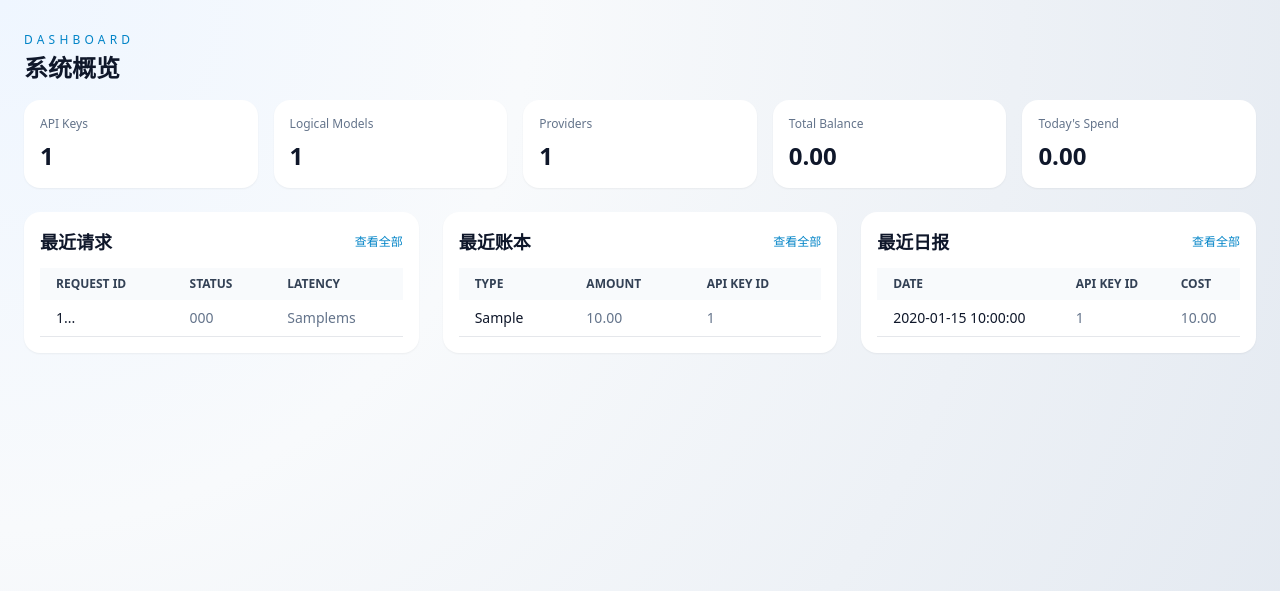
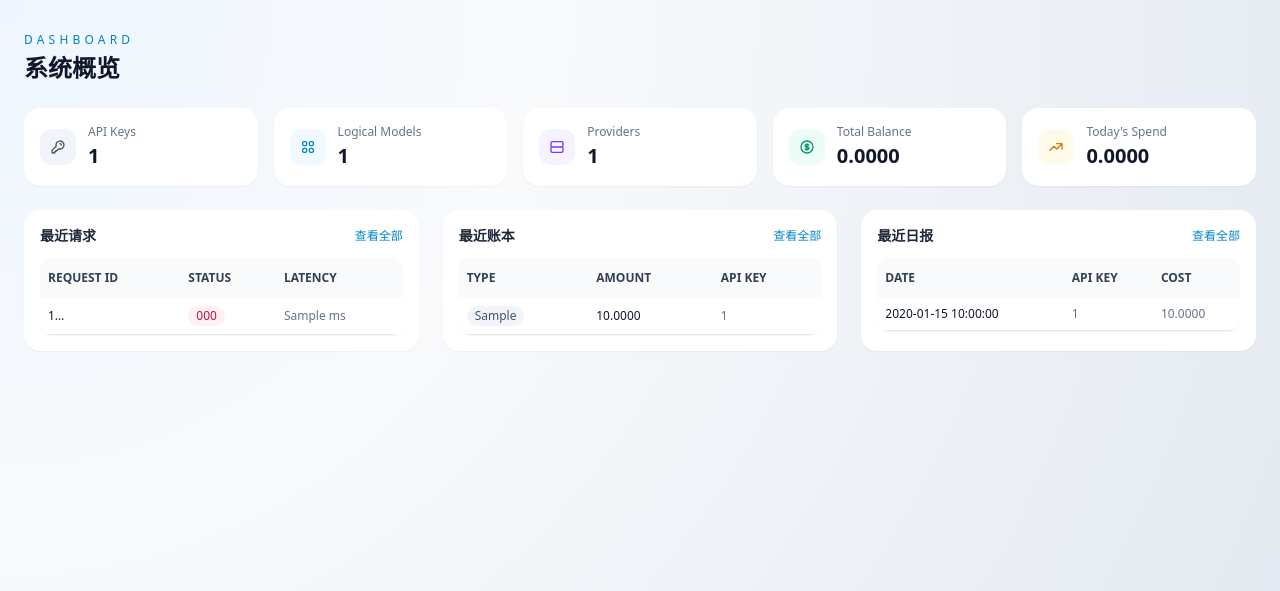
Before and after one commit to liuzhenghua/llm-router, a FastAPI app: template src/llm_router/templates/dashboard.html in a window 1280 px wide. Shown: the top 591 px of the page. Run offline with FastAPI, Linux system fonts and the light colour scheme; the template is opened without the code that fills it: most values are stand-ins (such as "Sample title", 1, 10 or a date in 2020); parts of the project's set-up code (start-up, migrations or seed data) failed here and were passed over; some libraries are stand-ins or nearby versions.

Commit message:
style(ui): improve billing and dashboard page layout and styling
- Refine spacing and margins in billing and dashboard templates for consistency
- Add labels and grouping to API Key filter in billing with improved form styling
- Update table styles with rounded corners, shadows, and compact paddings
- Introduce color-coded badges for ledger change types and request status codes
- Adjust font sizes and weights for headings and table contents for better readability
- Replace static counts with styled stat cards including icons on dashboard
- Enhance recent activity panels with improved header layout and link styles
- Add reset button to billing API key filter to clear selection easily
- Increase precision display for financial amounts in tables and summary cards
- General polish on search inputs placeholders and container spacing in both pages

```diff
--- a/src/llm_router/templates/dashboard.html
+++ b/src/llm_router/templates/dashboard.html
@@ -1,87 +1,161 @@
 {% extends "base.html" %}
 {% block page_content %}
-<div class="mb-4">
+<div class="mb-6">
   <p class="text-xs uppercase tracking-[0.35em] text-sky-600">Dashboard</p>
   <h1 class="mt-1 text-2xl font-bold">系统概览</h1>
 </div>
 
-<div class="grid gap-4 md:grid-cols-2 xl:grid-cols-5">
-  <div class="rounded-2xl bg-white p-4 shadow-sm"><div class="text-xs text-slate-500">API Keys</div><div class="mt-2 text-2xl font-bold">{{ api_keys|length }}</div></div>
-  <div class="rounded-2xl bg-white p-4 shadow-sm"><div class="text-xs text-slate-500">Logical Models</div><div class="mt-2 text-2xl font-bold">{{ logical_models|length }}</div></div>
-  <div class="rounded-2xl bg-white p-4 shadow-sm"><div class="text-xs text-slate-500">Providers</div><div class="mt-2 text-2xl font-bold">{{ provider_models|length }}</div></div>
-  <div class="rounded-2xl bg-white p-4 shadow-sm"><div class="text-xs text-slate-500">Total Balance</div><div class="mt-2 text-2xl font-bold">{{ "%.2f"|format(total_balance) }}</div></div>
-  <div class="rounded-2xl bg-white p-4 shadow-sm"><div class="text-xs text-slate-500">Today's Spend</div><div class="mt-2 text-2xl font-bold">{{ "%.2f"|format(total_daily_spend) }}</div></div>
+<!-- ── Stat cards ── -->
+<div class="mb-6 grid gap-4 sm:grid-cols-2 xl:grid-cols-5">
+  <div class="flex items-center gap-3 rounded-2xl bg-white p-4 shadow-sm">
+    <div class="flex h-9 w-9 shrink-0 items-center justify-center rounded-xl bg-slate-100">
+      <svg class="h-4 w-4 text-slate-600" fill="none" stroke="currentColor" viewBox="0 0 24 24"><path stroke-linecap="round" stroke-linejoin="round" stroke-width="2" d="M15 7a2 2 0 012 2m4 0a6 6 0 01-7.743 5.743L11 17H9v2H7v2H4a1 1 0 01-1-1v-2.586a1 1 0 01.293-.707l5.964-5.964A6 6 0 1121 9z"/></svg>
+    </div>
+    <div>
+      <div class="text-xs text-slate-500">API Keys</div>
+      <div class="mt-0.5 text-xl font-bold text-slate-900">{{ api_keys|length }}</div>
+    </div>
+  </div>
+  <div class="flex items-center gap-3 rounded-2xl bg-white p-4 shadow-sm">
+    <div class="flex h-9 w-9 shrink-0 items-center justify-center rounded-xl bg-sky-50">
+      <svg class="h-4 w-4 text-sky-600" fill="none" stroke="currentColor" viewBox="0 0 24 24"><path stroke-linecap="round" stroke-linejoin="round" stroke-width="2" d="M4 6a2 2 0 012-2h2a2 2 0 012 2v2a2 2 0 01-2 2H6a2 2 0 01-2-2V6zM14 6a2 2 0 012-2h2a2 2 0 012 2v2a2 2 0 01-2 2h-2a2 2 0 01-2-2V6zM4 16a2 2 0 012-2h2a2 2 0 012 2v2a2 2 0 01-2 2H6a2 2 0 01-2-2v-2zM14 16a2 2 0 012-2h2a2 2 0 012 2v2a2 2 0 01-2 2h-2a2 2 0 01-2-2v-2z"/></svg>
+    </div>
+    <div>
+      <div class="text-xs text-slate-500">Logical Models</div>
+      <div class="mt-0.5 text-xl font-bold text-slate-900">{{ logical_models|length }}</div>
+    </div>
+  </div>
+  <div class="flex items-center gap-3 rounded-2xl bg-white p-4 shadow-sm">
+    <div class="flex h-9 w-9 shrink-0 items-center justify-center rounded-xl bg-violet-50">
+      <svg class="h-4 w-4 text-violet-600" fill="none" stroke="currentColor" viewBox="0 0 24 24"><path stroke-linecap="round" stroke-linejoin="round" stroke-width="2" d="M5 12h14M5 12a2 2 0 01-2-2V6a2 2 0 012-2h14a2 2 0 012 2v4a2 2 0 01-2 2M5 12a2 2 0 00-2 2v4a2 2 0 002 2h14a2 2 0 002-2v-4a2 2 0 00-2-2"/></svg>
+    </div>
+    <div>
+      <div class="text-xs text-slate-500">Providers</div>
+      <div class="mt-0.5 text-xl font-bold text-slate-900">{{ provider_models|length }}</div>
+    </div>
+  </div>
+  <div class="flex items-center gap-3 rounded-2xl bg-white p-4 shadow-sm">
+    <div class="flex h-9 w-9 shrink-0 items-center justify-center rounded-xl bg-emerald-50">
+      <svg class="h-4 w-4 text-emerald-600" fill="none" stroke="currentColor" viewBox="0 0 24 24"><path stroke-linecap="round" stroke-linejoin="round" stroke-width="2" d="M12 8c-1.657 0-3 .895-3 2s1.343 2 3 2 3 .895 3 2-1.343 2-3 2m0-8c1.11 0 2.08.402 2.599 1M12 8V7m0 1v8m0 0v1m0-1c-1.11 0-2.08-.402-2.599-1M21 12a9 9 0 11-18 0 9 9 0 0118 0z"/></svg>
+    </div>
+    <div>
+      <div class="text-xs text-slate-500">Total Balance</div>
+      <div class="mt-0.5 text-xl font-bold text-slate-900">{{ "%.4f"|format(total_balance) }}</div>
+    </div>
+  </div>
+  <div class="flex items-center gap-3 rounded-2xl bg-white p-4 shadow-sm">
+    <div class="flex h-9 w-9 shrink-0 items-center justify-center rounded-xl bg-amber-50">
+      <svg class="h-4 w-4 text-amber-600" fill="none" stroke="currentColor" viewBox="0 0 24 24"><path stroke-linecap="round" stroke-linejoin="round" stroke-width="2" d="M13 7h8m0 0v8m0-8l-8 8-4-4-6 6"/></svg>
+    </div>
+    <div>
+      <div class="text-xs text-slate-500">Today's Spend</div>
+      <div class="mt-0.5 text-xl font-bold text-slate-900">{{ "%.4f"|format(total_daily_spend) }}</div>
+    </div>
+  </div>
 </div>
 
-<div class="mt-6 grid gap-6 xl:grid-cols-3">
+<!-- ── Recent panels ── -->
+<div class="grid gap-6 xl:grid-cols-3">
+
+  <!-- 最近请求 -->
   <section class="rounded-2xl bg-white p-4 shadow-sm">
-    <div class="mb-3 flex items-center justify-between"><h2 class="text-lg font-semibold">最近请求</h2><a href="/admin/requests" class="text-xs text-sky-600">查看全部</a></div>
-    <div class="overflow-x-auto">
+    <div class="mb-3 flex items-center justify-between">
+      <h2 class="text-sm font-semibold text-slate-800">最近请求</h2>
+      <a href="/admin/requests" class="text-xs text-sky-600 hover:underline">查看全部</a>
+    </div>
+    <div class="overflow-x-auto rounded-xl bg-white shadow-sm">
       <table class="w-full text-sm text-left text-slate-500">
         <thead class="text-xs text-slate-700 uppercase bg-slate-50">
           <tr>
-            <th scope="col" class="px-4 py-2">Request ID</th>
-            <th scope="col" class="px-4 py-2">Status</th>
-            <th scope="col" class="px-4 py-2">Latency</th>
+            <th scope="col" class="px-2 py-3 whitespace-nowrap">Request ID</th>
+            <th scope="col" class="px-2 py-3 whitespace-nowrap">Status</th>
+            <th scope="col" class="px-2 py-3 whitespace-nowrap">Latency</th>
           </tr>
         </thead>
         <tbody>
           {% for item in recent_logs %}
           <tr class="bg-white border-b">
-            <td class="px-4 py-2 font-medium text-slate-900"><a href="/admin/requests/{{ item.id }}" class="hover:underline">{{ item.request_id[:16] }}...</a></td>
-            <td class="px-4 py-2">{{ item.status_code }}</td>
-            <td class="px-4 py-2">{{ item.latency_ms or "-" }}ms</td>
+            <td class="px-2 py-2 text-xs font-medium text-slate-900 whitespace-nowrap">
+              <a href="/admin/requests/{{ item.id }}" class="hover:underline">{{ item.request_id[:14] }}…</a>
+            </td>
+            <td class="px-2 py-2 text-xs whitespace-nowrap">
+              {% if item.status_code and item.status_code < 300 %}
+              <span class="inline-flex items-center rounded-full bg-emerald-50 px-2 py-0.5 text-xs font-medium text-emerald-700">{{ item.status_code }}</span>
+              {% else %}
+              <span class="inline-flex items-center rounded-full bg-rose-50 px-2 py-0.5 text-xs font-medium text-rose-700">{{ item.status_code }}</span>
+              {% endif %}
+            </td>
+            <td class="px-2 py-2 text-xs whitespace-nowrap">{{ item.latency_ms or "-" }} ms</td>
           </tr>
           {% endfor %}
         </tbody>
       </table>
     </div>
   </section>
+
+  <!-- 最近账本 -->
   <section class="rounded-2xl bg-white p-4 shadow-sm">
-    <div class="mb-3 flex items-center justify-between"><h2 class="text-lg font-semibold">最近账本</h2><a href="/admin/billing" class="text-xs text-sky-600">查看全部</a></div>
-    <div class="overflow-x-auto">
+    <div class="mb-3 flex items-center justify-between">
+      <h2 class="text-sm font-semibold text-slate-800">最近账本</h2>
+      <a href="/admin/billing" class="text-xs text-sky-600 hover:underline">查看全部</a>
+    </div>
+    <div class="overflow-x-auto rounded-xl bg-white shadow-sm">
       <table class="w-full text-sm text-left text-slate-500">
         <thead class="text-xs text-slate-700 uppercase bg-slate-50">
           <tr>
-            <th scope="col" class="px-4 py-2">Type</th>
-            <th scope="col" class="px-4 py-2">Amount</th>
-            <th scope="col" class="px-4 py-2">API Key ID</th>
+            <th scope="col" class="px-2 py-3 whitespace-nowrap">Type</th>
+            <th scope="col" class="px-2 py-3 whitespace-nowrap">Amount</th>
+            <th scope="col" class="px-2 py-3 whitespace-nowrap">API Key</th>
           </tr>
         </thead>
         <tbody>
           {% for item in ledgers %}
           <tr class="bg-white border-b">
-            <td class="px-4 py-2 font-medium text-slate-900">{{ item.change_type }}</td>
-            <td class="px-4 py-2">{{ "%.2f"|format(item.amount) }}</td>
-            <td class="px-4 py-2">{{ item.api_key_id }}</td>
+            <td class="px-2 py-2 text-xs whitespace-nowrap">
+              {% if item.change_type == 'topup' %}
+              <span class="inline-flex items-center rounded-full bg-emerald-50 px-2 py-0.5 text-xs font-medium text-emerald-700">topup</span>
+              {% elif item.change_type == 'charge' %}
+              <span class="inline-flex items-center rounded-full bg-rose-50 px-2 py-0.5 text-xs font-medium text-rose-700">charge</span>
+              {% else %}
+              <span class="inline-flex items-center rounded-full bg-slate-100 px-2 py-0.5 text-xs font-medium text-slate-600">{{ item.change_type }}</span>
+              {% endif %}
+            </td>
+            <td class="px-2 py-2 text-xs font-medium text-slate-900 whitespace-nowrap">{{ "%.4f"|format(item.amount) }}</td>
+            <td class="px-2 py-2 text-xs whitespace-nowrap">{{ item.api_key_id }}</td>
           </tr>
           {% endfor %}
         </tbody>
       </table>
     </div>
   </section>
+
+  <!-- 最近日报 -->
   <section class="rounded-2xl bg-white p-4 shadow-sm">
-    <div class="mb-3 flex items-center justify-between"><h2 class="text-lg font-semibold">最近日报</h2><a href="/admin/billing" class="text-xs text-sky-600">查看全部</a></div>
-    <div class="overflow-x-auto">
+    <div class="mb-3 flex items-center justify-between">
+      <h2 class="text-sm font-semibold text-slate-800">最近日报</h2>
+      <a href="/admin/billing" class="text-xs text-sky-600 hover:underline">查看全部</a>
+    </div>
+    <div class="overflow-x-auto rounded-xl bg-white shadow-sm">
       <table class="w-full text-sm text-left text-slate-500">
         <thead class="text-xs text-slate-700 uppercase bg-slate-50">
           <tr>
-            <th scope="col" class="px-4 py-2">Date</th>
-            <th scope="col" class="px-4 py-2">API Key ID</th>
-            <th scope="col" class="px-4 py-2">Cost</th>
+            <th scope="col" class="px-2 py-3 whitespace-nowrap">Date</th>
+            <th scope="col" class="px-2 py-3 whitespace-nowrap">API Key</th>
+            <th scope="col" class="px-2 py-3 whitespace-nowrap">Cost</th>
           </tr>
         </thead>
         <tbody>
           {% for item in daily_summaries %}
           <tr class="bg-white border-b">
-            <td class="px-4 py-2 font-medium text-slate-900">{{ item.summary_date }}</td>
-            <td class="px-4 py-2">{{ item.api_key_id }}</td>
-            <td class="px-4 py-2">{{ "%.2f"|format(item.cost_total) }}</td>
+            <td class="px-2 py-2 text-xs font-medium text-slate-900 whitespace-nowrap">{{ item.summary_date }}</td>
+            <td class="px-2 py-2 text-xs whitespace-nowrap">{{ item.api_key_id }}</td>
+            <td class="px-2 py-2 text-xs whitespace-nowrap">{{ "%.4f"|format(item.cost_total) }}</td>
           </tr>
           {% endfor %}
         </tbody>
       </table>
     </div>
   </section>
+
 </div>
 {% endblock %}
```
Also changed, not shown: src/llm_router/templates/billing.html (+45 -30 lines).
